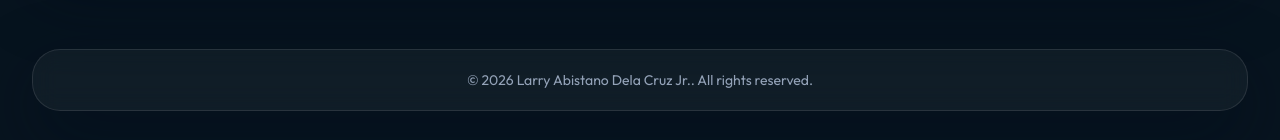
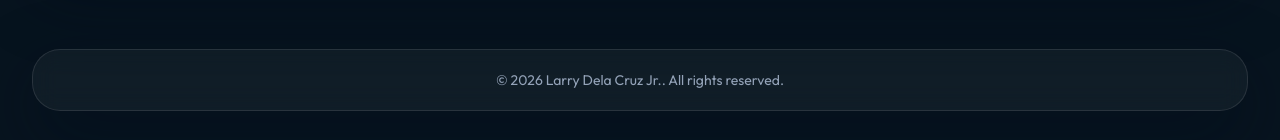
Before and after one commit to larrydelacruzjrnia10/LADC-Portfolio, a React (Vite) app: page / in a window 1280 px wide. Shown: the part 7457-7597 px from the top of the page. Built offline with nearby package versions, Linux system fonts and the light colour scheme; no server answers.

Commit message:
Update footer display name

```diff
--- a/src/data/siteContent.js
+++ b/src/data/siteContent.js
@@ -246,5 +246,5 @@ export const contactContent = {
 };
 
 export const footerContent = {
-  name: 'Larry Abistano Dela Cruz Jr.',
+  name: 'Larry Dela Cruz Jr.',
 };
```
